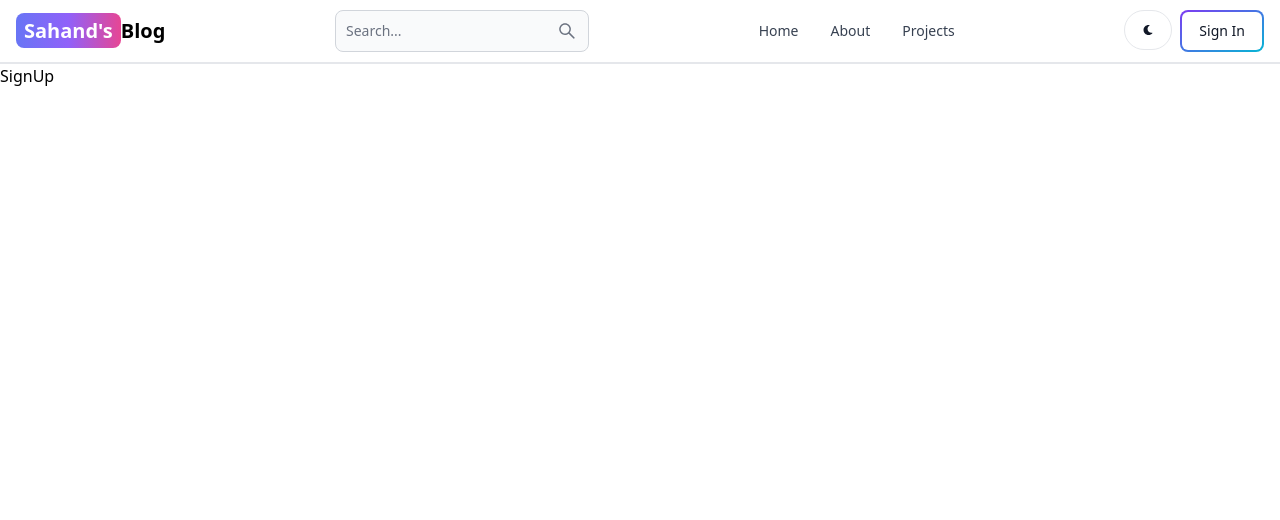
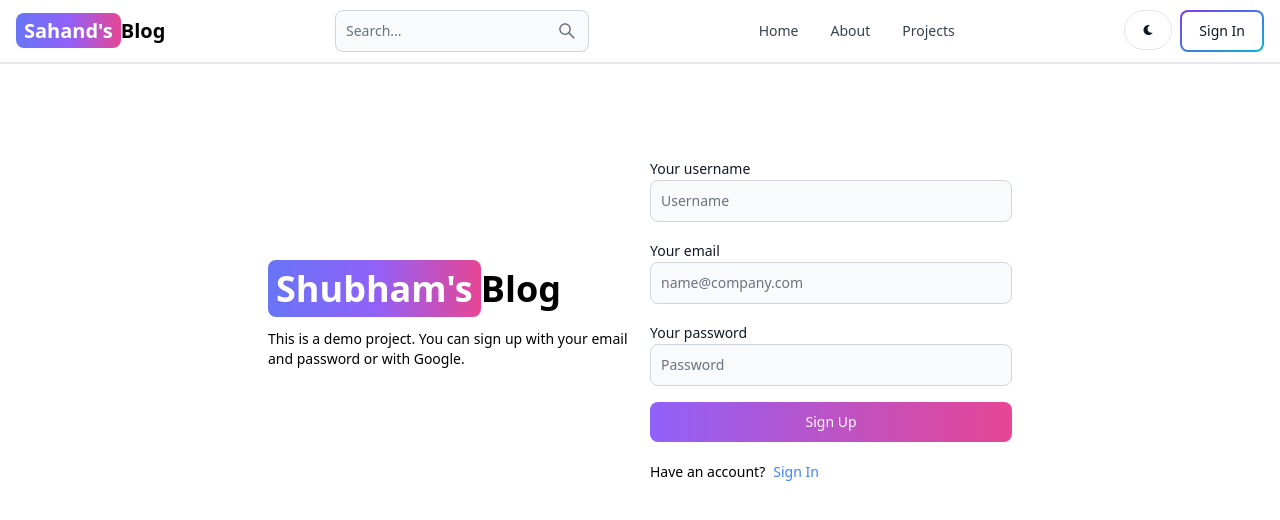
Before and after one commit to ErShubham4u/mernBlog, a React (Vite) app in the folder client/: page /sign-up in a window 1280 px wide. Shown: the top 520 px of the page. Built offline with nearby package versions, Linux system fonts and the light colour scheme.

Commit message:
create sign up page ui

```diff
--- a/client/src/pages/SignUp.jsx
+++ b/client/src/pages/SignUp.jsx
@@ -1,3 +1,51 @@
+import { Button, Label, TextInput } from 'flowbite-react';
+import { Link } from 'react-router-dom';
+
 export default function SignUp() {
-  return <div>SignUp</div>;
+  return (
+    <div className='min-h-screen mt-20'>
+      <div className='flex p-3 max-w-3xl mx-auto flex-col md:flex-row md:items-center gap-5'>
+        {/* left */}
+        <div className='flex-1'>
+          <Link to='/' className='font-bold dark:text-white text-4xl'>
+            <span className='px-2 py-1 bg-gradient-to-r from-indigo-500 via-purple-500 to-pink-500 rounded-lg text-white'>
+              Shubham's
+            </span>
+            Blog
+          </Link>
+          <p className='text-sm mt-5'>
+            This is a demo project. You can sign up with your email and password
+            or with Google.
+          </p>
+        </div>
+        {/* right */}
+
+        <div className='flex-1'>
+          <form className='flex flex-col gap-4'>
+            <div>
+              <Label value='Your username' />
+              <TextInput type='text' placeholder='Username' id='username' />
+            </div>
+            <div>
+              <Label value='Your email' />
+              <TextInput type='text' placeholder='name@company.com' id='email' />
+            </div>
+            <div>
+              <Label value='Your password' />
+              <TextInput type='text' placeholder='Password' id='password' />
+            </div>
+            <Button gradientDuoTone='purpleToPink' type='submit'>
+              Sign Up
+            </Button>
+          </form>
+          <div className="flex gap-2 text-sm mt-5">
+            <span>Have an account?</span>
+            <Link to='/sign-in' className='text-blue-500'>
+              Sign In
+            </Link>
+          </div>
+        </div>
+      </div>
+    </div>
+  );
 }
```
